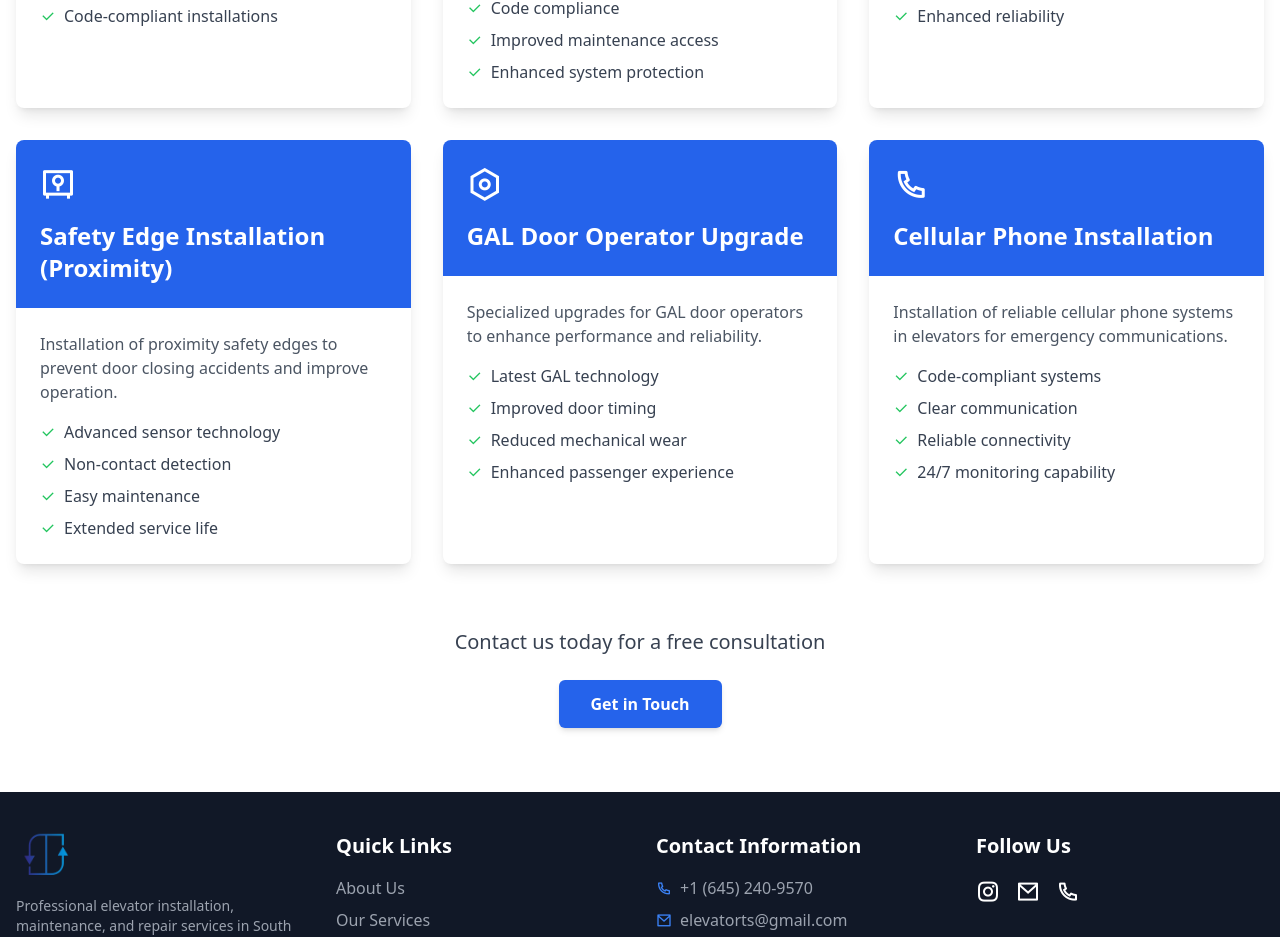
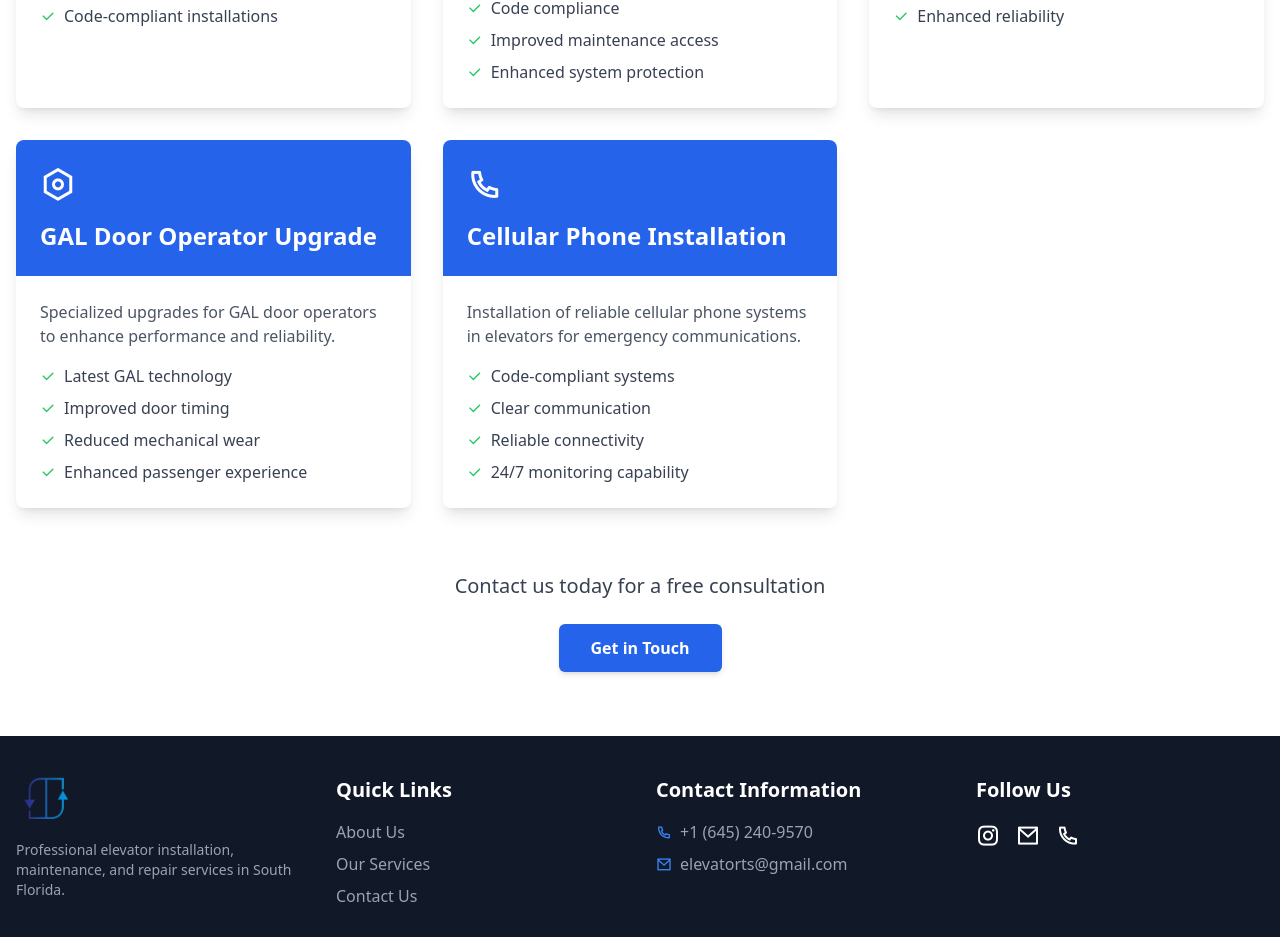
Before and after one commit to Pofultra/elevator-tech-solutions, a React (Vite) app: page /elevator-tech-solutions/services in a window 1280 px wide. Shown: the part 1596-2533 px from the top of the page. Built offline with nearby package versions, Linux system fonts and the light colour scheme.

Commit message:
fix: rm service

```diff
--- a/src/pages/Services.jsx
+++ b/src/pages/Services.jsx
@@ -66,12 +66,7 @@ const Services = () => {
           icon: "ri-door-open-line",
           features: ["High-quality components", "Improved door operation", "Reduced noise levels", "Enhanced reliability"]
         },
-        {
-          title: "Safety Edge Installation (Proximity)",
-          description: "Installation of proximity safety edges to prevent door closing accidents and improve operation.",
-          icon: "ri-safe-line",
-          features: ["Advanced sensor technology", "Non-contact detection", "Easy maintenance", "Extended service life"]
-        },
+
         {
           title: "GAL Door Operator Upgrade",
           description: "Specialized upgrades for GAL door operators to enhance performance and reliability.",
@@ -151,12 +146,7 @@ const Services = () => {
           icon: "ri-door-open-line",
           features: ["Componentes de alta calidad", "Operación mejorada de puertas", "Niveles de ruido reducidos", "Confiabilidad mejorada"]
         },
-        {
-          title: "Instalación de Bordes de Seguridad (Proximidad)",
-          description: "Instalación de bordes de seguridad de proximidad para prevenir accidentes de cierre de puertas y mejorar la operación.",
-          icon: "ri-safe-line",
-          features: ["Tecnología avanzada de sensores", "Detección sin contacto", "Fácil mantenimiento", "Vida útil extendida"]
-        },
+
         {
           title: "Actualización de Operadores de Puertas GAL",
           description: "Actualizaciones especializadas para operadores de puertas GAL para mejorar el rendimiento y la confiabilidad.",
```
